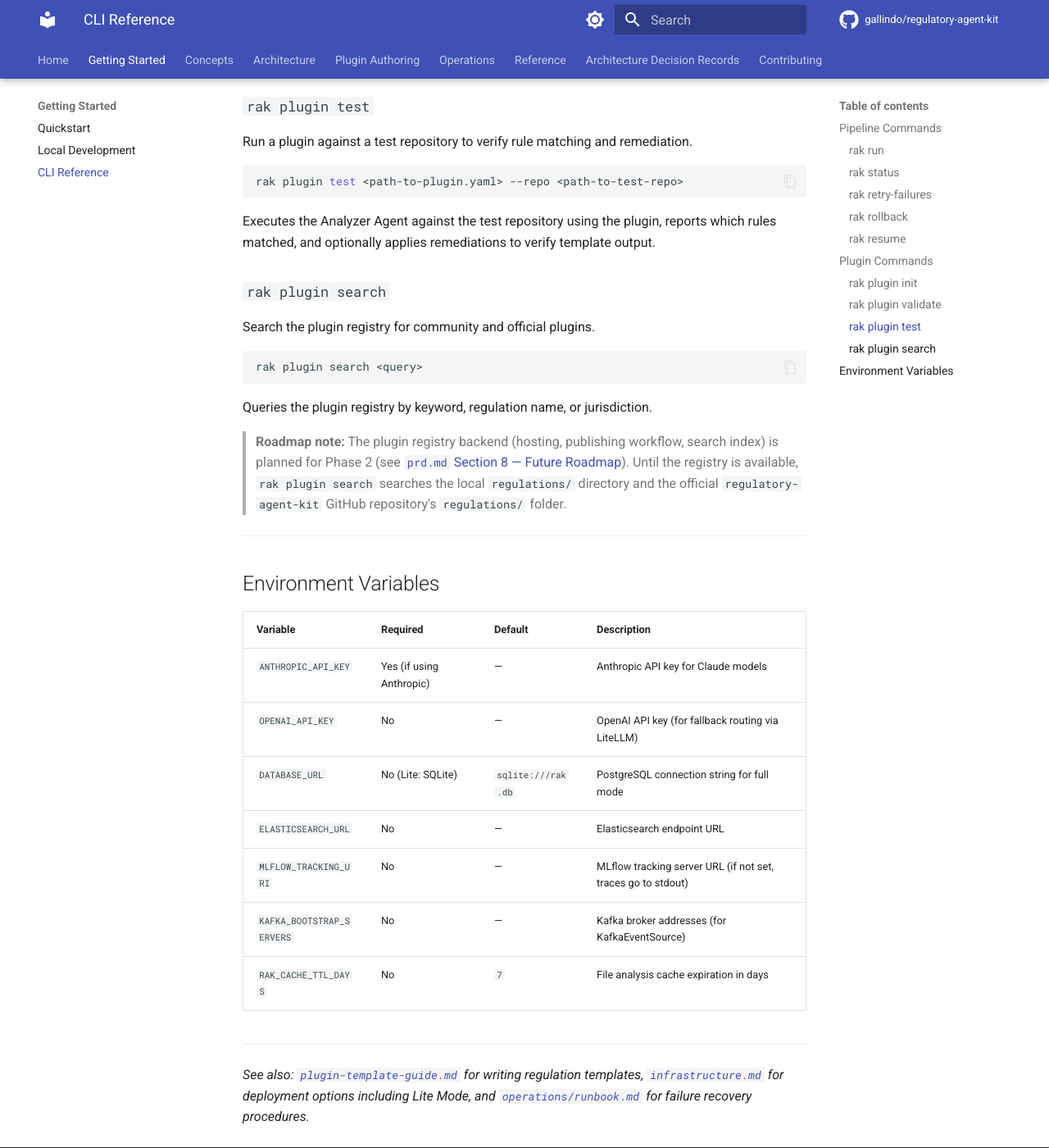
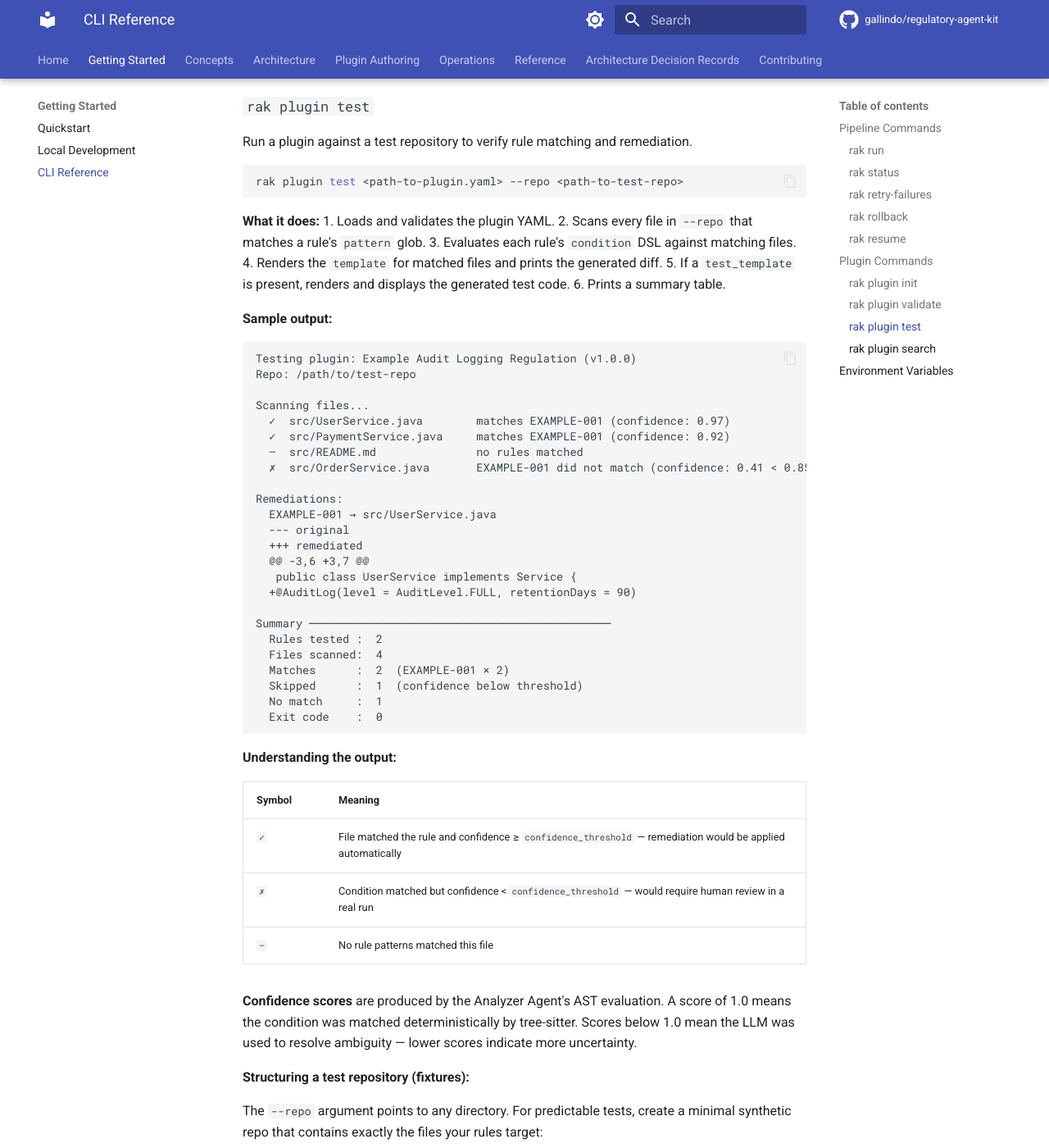
Before and after one commit to gallindo/regulatory-agent-kit, an MkDocs documentation site: the page built from docs/cli-reference.md, in a window 1280 px wide and 1400 px high, scrolled down 4487 px. Shown: the whole window at 82% size. Built offline with MkDocs 1.6.1 and Material for MkDocs 9.7.7, drawn with Linux system fonts in a browser that asks for light colours; comment, search, counter and statistics services are not loaded; some of the changed text lies outside the part shown.

Commit message:
docs: expand rak plugin test with sample output, fixture guide, and debugging
Co-Authored-By: Claude Sonnet 4.6 <noreply@anthropic.com>

````diff
--- a/docs/cli-reference.md
+++ b/docs/cli-reference.md
@@ -193,7 +193,90 @@ Run a plugin against a test repository to verify rule matching and remediation.
 rak plugin test <path-to-plugin.yaml> --repo <path-to-test-repo>
 ```
 
-Executes the Analyzer Agent against the test repository using the plugin, reports which rules matched, and optionally applies remediations to verify template output.
+**What it does:**
+1. Loads and validates the plugin YAML.
+2. Scans every file in `--repo` that matches a rule's `pattern` glob.
+3. Evaluates each rule's `condition` DSL against matching files.
+4. Renders the `template` for matched files and prints the generated diff.
+5. If a `test_template` is present, renders and displays the generated test code.
+6. Prints a summary table.
+
+**Sample output:**
+
+```
+Testing plugin: Example Audit Logging Regulation (v1.0.0)
+Repo: /path/to/test-repo
+
+Scanning files...
+  ✓  src/UserService.java        matches EXAMPLE-001 (confidence: 0.97)
+  ✓  src/PaymentService.java     matches EXAMPLE-001 (confidence: 0.92)
+  –  src/README.md               no rules matched
+  ✗  src/OrderService.java       EXAMPLE-001 did not match (confidence: 0.41 < 0.85)
+
+Remediations:
+  EXAMPLE-001 → src/UserService.java
+  --- original
+  +++ remediated
+  @@ -3,6 +3,7 @@
+   public class UserService implements Service {
+  +@AuditLog(level = AuditLevel.FULL, retentionDays = 90)
+
+Summary ─────────────────────────────────────────────
+  Rules tested :  2
+  Files scanned:  4
+  Matches      :  2  (EXAMPLE-001 × 2)
+  Skipped      :  1  (confidence below threshold)
+  No match     :  1
+  Exit code    :  0
+```
+
+**Understanding the output:**
+
+| Symbol | Meaning |
+|---|---|
+| `✓` | File matched the rule and confidence ≥ `confidence_threshold` — remediation would be applied automatically |
+| `✗` | Condition matched but confidence < `confidence_threshold` — would require human review in a real run |
+| `–` | No rule patterns matched this file |
+
+**Confidence scores** are produced by the Analyzer Agent's AST evaluation. A score of 1.0 means the condition was matched deterministically by tree-sitter. Scores below 1.0 mean the LLM was used to resolve ambiguity — lower scores indicate more uncertainty.
+
+**Structuring a test repository (fixtures):**
+
+The `--repo` argument points to any directory. For predictable tests, create a minimal synthetic repo that contains exactly the files your rules target:
+
+```
+test-fixtures/
+├── compliant/
+│   └── GoodService.java        # already has @AuditLog — should NOT match
+└── non-compliant/
+    └── BadService.java         # missing @AuditLog — SHOULD match EXAMPLE-001
+```
+
+Run twice to verify both cases:
+
+```bash
+rak plugin test regulations/my-plugin/my-plugin.yaml --repo test-fixtures/non-compliant
+# Expected: ✓ match on BadService.java
+
+rak plugin test regulations/my-plugin/my-plugin.yaml --repo test-fixtures/compliant
+# Expected: – no match on GoodService.java
+```
+
+**Debugging a failing test:**
+
+| Symptom | Likely cause | Fix |
+|---|---|---|
+| `no rules matched` on a file you expect to match | Glob pattern too narrow | Check `affects[].pattern` — use `**/*.java` not `*.java` |
+| Confidence always low (< 0.5) | Condition DSL not matching AST | Simplify condition; check class names match exactly |
+| `Template render error` | Jinja2 syntax error or missing variable | Run `rak plugin validate` to get the exact error location |
+| `Error loading plugin` | YAML parse error or missing required field | Run `rak plugin validate` first |
+
+**Exit codes:**
+
+| Code | Meaning |
+|---|---|
+| `0` | All matched rules produced valid remediations |
+| `1` | Plugin failed to load, or at least one template failed to render |
 
 ### `rak plugin search`
 
````
